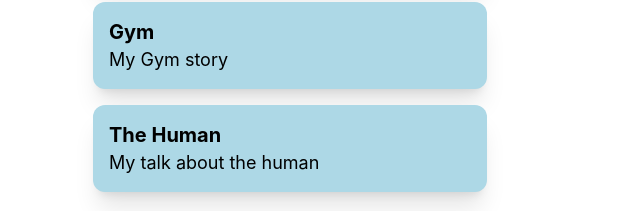
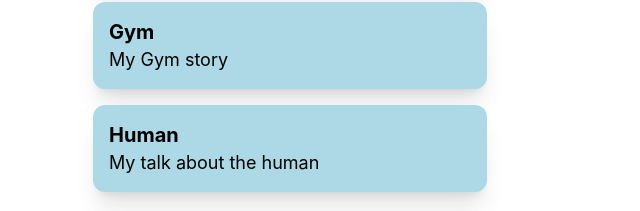
Before and after one commit to pat0245/pat0245.github.io, a Next.js app: page /blog in a window 1280 px wide. Shown: the part 344-555 px from the top of the page, without its empty margins (350-990 px from the left). Built offline with nearby package versions, Linux system fonts and the light colour scheme.

Commit message:
max confusion for me xD

```diff
--- a/pages/blog.jsx
+++ b/pages/blog.jsx
@@ -43,7 +43,7 @@ export default function Blog() {
           <a>
             <Box
               color="lightblue"
-              title="The Human"
+              title="Human"
               body="My talk about the human"
             />
           </a>
```
